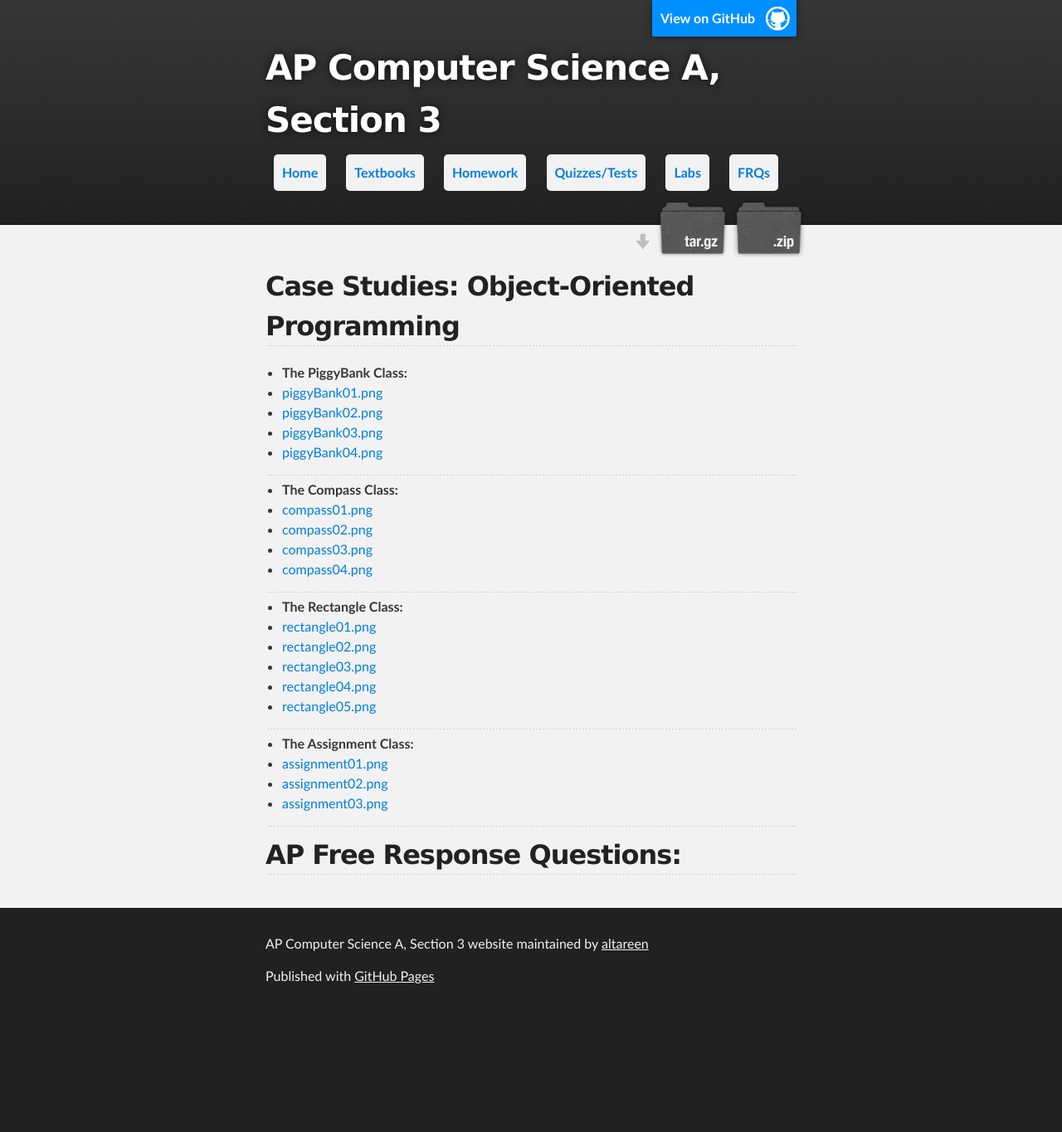
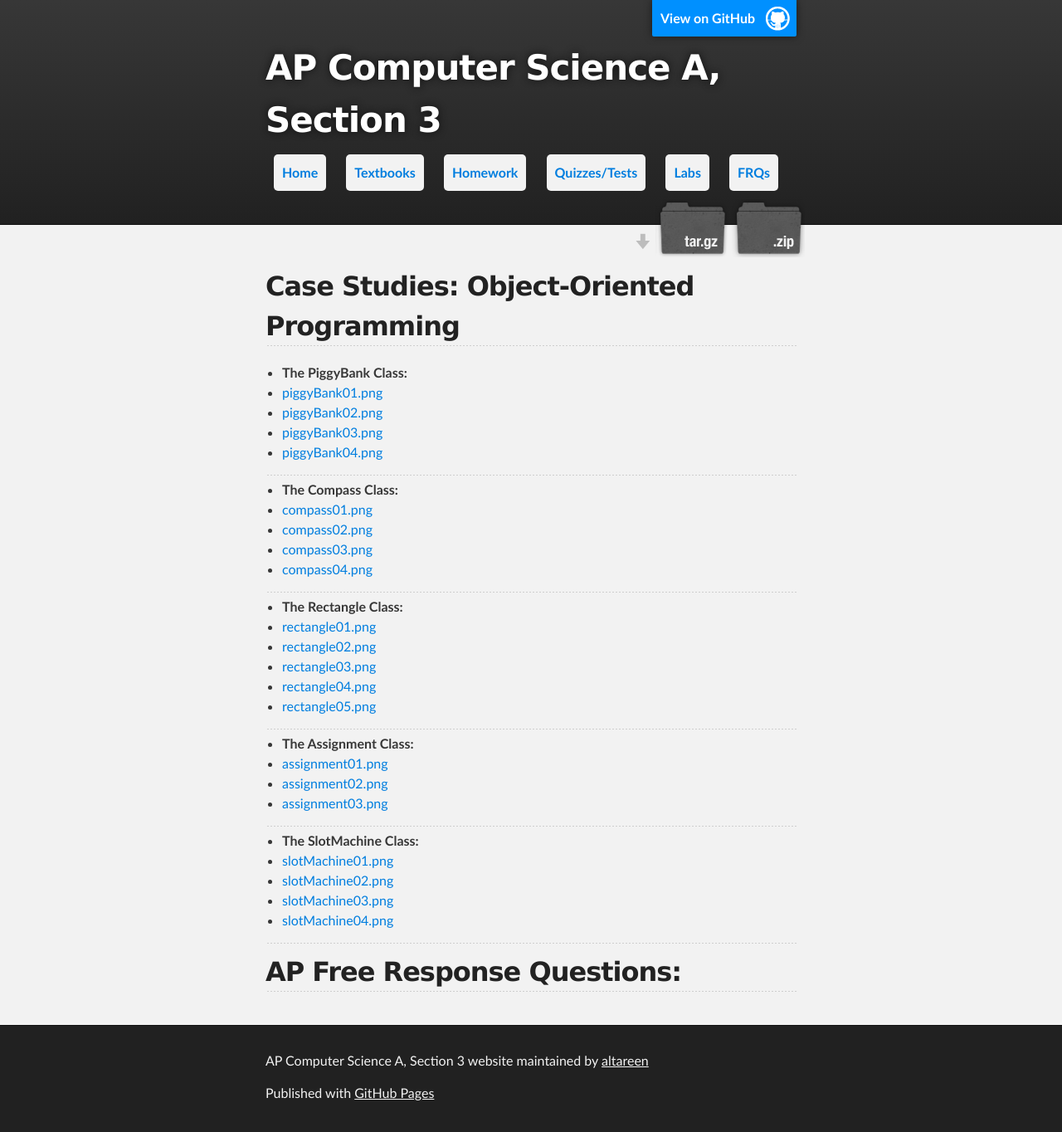
Before and after one commit to ynot1609/apcompsci3, a Jekyll site: the page built from frqs/index.md, in a window 1280 px wide. Shown: the whole page at 83% size. Built offline with Jekyll 4.4.1, drawn with Linux system fonts in a browser that asks for light colours; before the commit the page ends 1223 px from its top, so only the background shows below that.

Commit message:
Added slots

```diff
--- a/frqs/index.md
+++ b/frqs/index.md
@@ -37,6 +37,14 @@ title: Free Response Questions
 
 ---
 
++ **The SlotMachine Class:**
++ [slotMachine01.png](/apcompsci3/assets/slotMachine01.png)
++ [slotMachine02.png](/apcompsci3/assets/slotMachine02.png)
++ [slotMachine03.png](/apcompsci3/assets/slotMachine03.png)
++ [slotMachine04.png](/apcompsci3/assets/slotMachine04.png)
+
+---
+
 ## AP Free Response Questions:
 <!--
 + 2010 Free Response PDF file(56KB): [ap2010FRQ_CompSciA_Cookie_Trail.pdf](/apcompsci3/assets/ap2010FRQ_CompSciA_Cookie_Trail.pdf)
```
Also changed, not shown: assets/slotMachine01.png (added), assets/slotMachine02.png (added), assets/slotMachine03.png (added), assets/slotMachine04.png (added).
